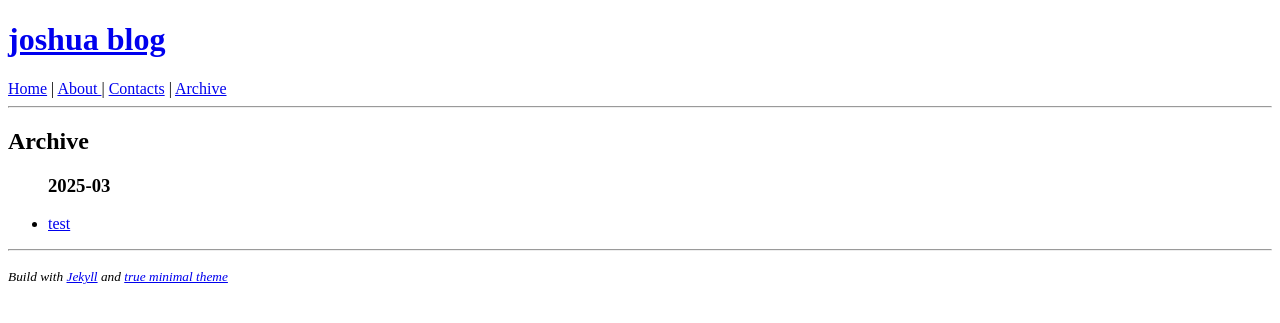
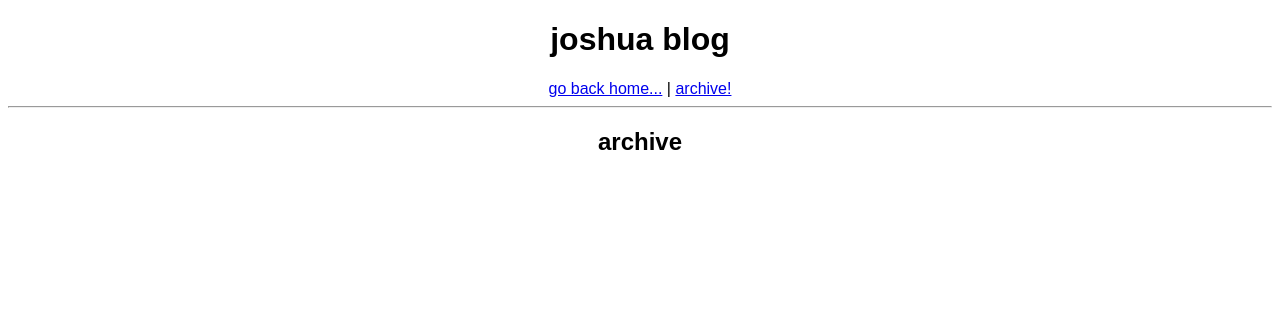
Before and after one commit to jzsanc1675/jzsanc.com, a Jekyll site: the page blog/archive/index.html, which Jekyll copies as it is, in a window 1280 px wide. Shown: the top 323 px of the page. Built offline with Jekyll 4.4.1, drawn with Linux system fonts in a browser that asks for light colours; a style sheet for code colours, icons or effects is not loaded.

Commit message:
removed local host from all links (why were they all localhost LOL)

```diff
--- a/blog/archive/index.html
+++ b/blog/archive/index.html
@@ -5,12 +5,12 @@
     <meta charset='utf-8'>
     <title>
 
-            Archive
+            joshua blog archive
 
     </title>
 
 
-        <link rel='stylesheet' href='http://localhost:4000/assets/css/syntax.css' type='text/css'>
+    <link rel='stylesheet' href='/blog/assets/css/syntax.css' type='text/css'>
 
 
     <meta name='viewport' content='width=device-width, initial-scale=1'>
@@ -18,28 +18,22 @@
 </head>
 
 <body>
+    <style>
+        body {
+    text-align: center;
+    font-family: Arial, Helvetica, sans-serif;
+}
+    </style>
     <header>
-    <h1><a href='http://localhost:4000/'>joshua blog</a></h1>
+    <h1>joshua blog</h1>
 </header>
-<a href='http://localhost:4000/'> Home</a> | <a href='http://localhost:4000/about/'>About </a> | <a href='http://localhost:4000/contact/'> Contacts</a> | <a href='http://localhost:4000/archive/'> Archive</a>
+<a href='/index.html'>go back home...</a> | <a href='/blog/archive/index.html'>archive!</a>
 <hr>
 
-
-    <!-- Original snippet for generating archive page found here:
-https://gist.github.com/tuananh/743255://gist.github.com/tuananh/7432553 -->
-
-	<h2>Archive</h2>
+	<h2>archive</h2>
 	<ul>
-
-
-	      <h3>2025-03</h3>
-
-
-	    <li><a href="http://localhost:4000/2025/03/03/jekyll-true-minimal-theme.html">test</a></li>
 
 	</ul>
 
-<hr>
-    <p><small> <i>Build with <a href="https://jekyllrb.com/">Jekyll</a> and  <a href="https://github.com/cyevgeniy/jekyll-true-minimal/">true minimal theme</a></i> </small></p>
 </body>
 </html>
```
Also changed, not shown: blog/about/index.html (deleted, +0 -35 lines), blog/contact/index.html (deleted, +0 -34 lines).
